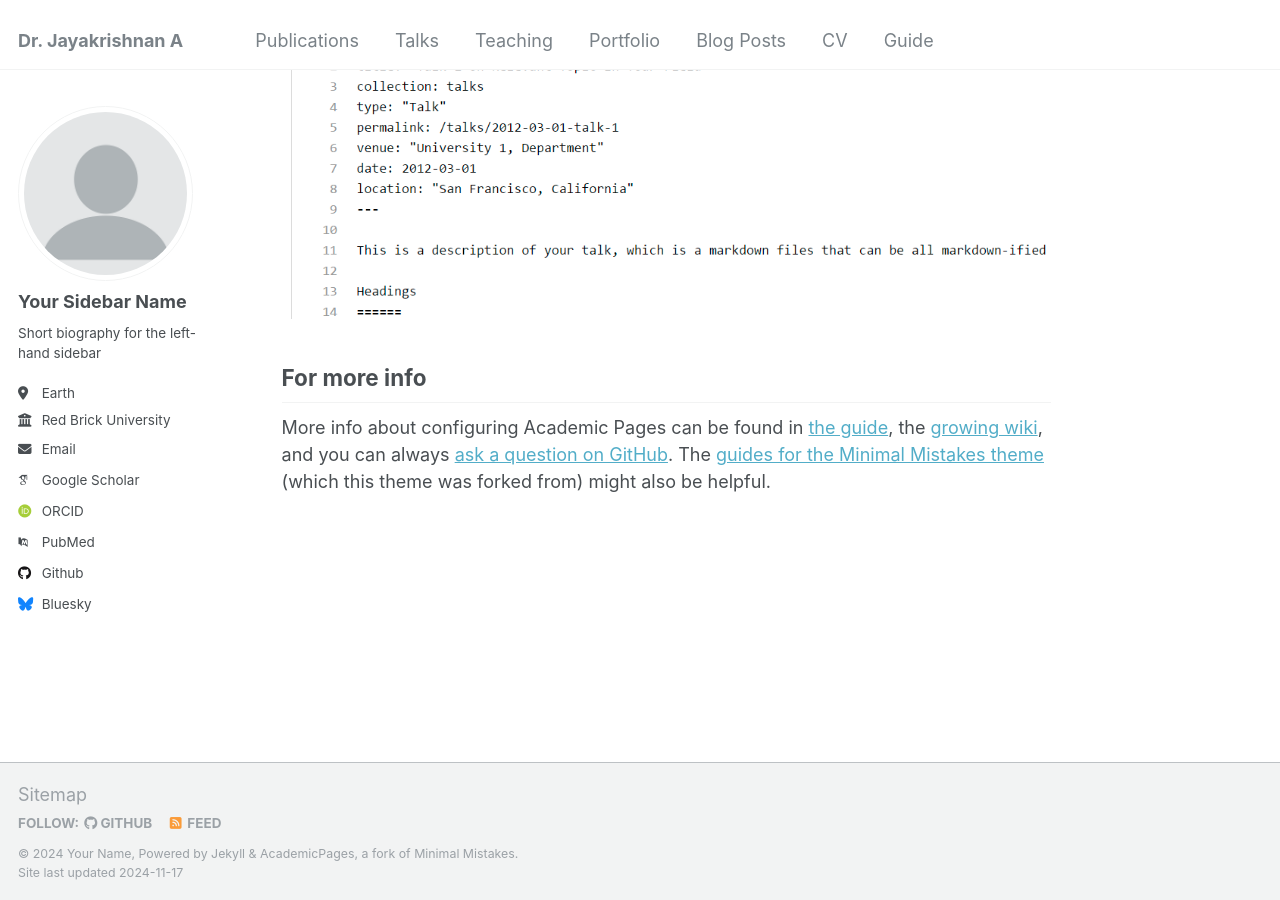
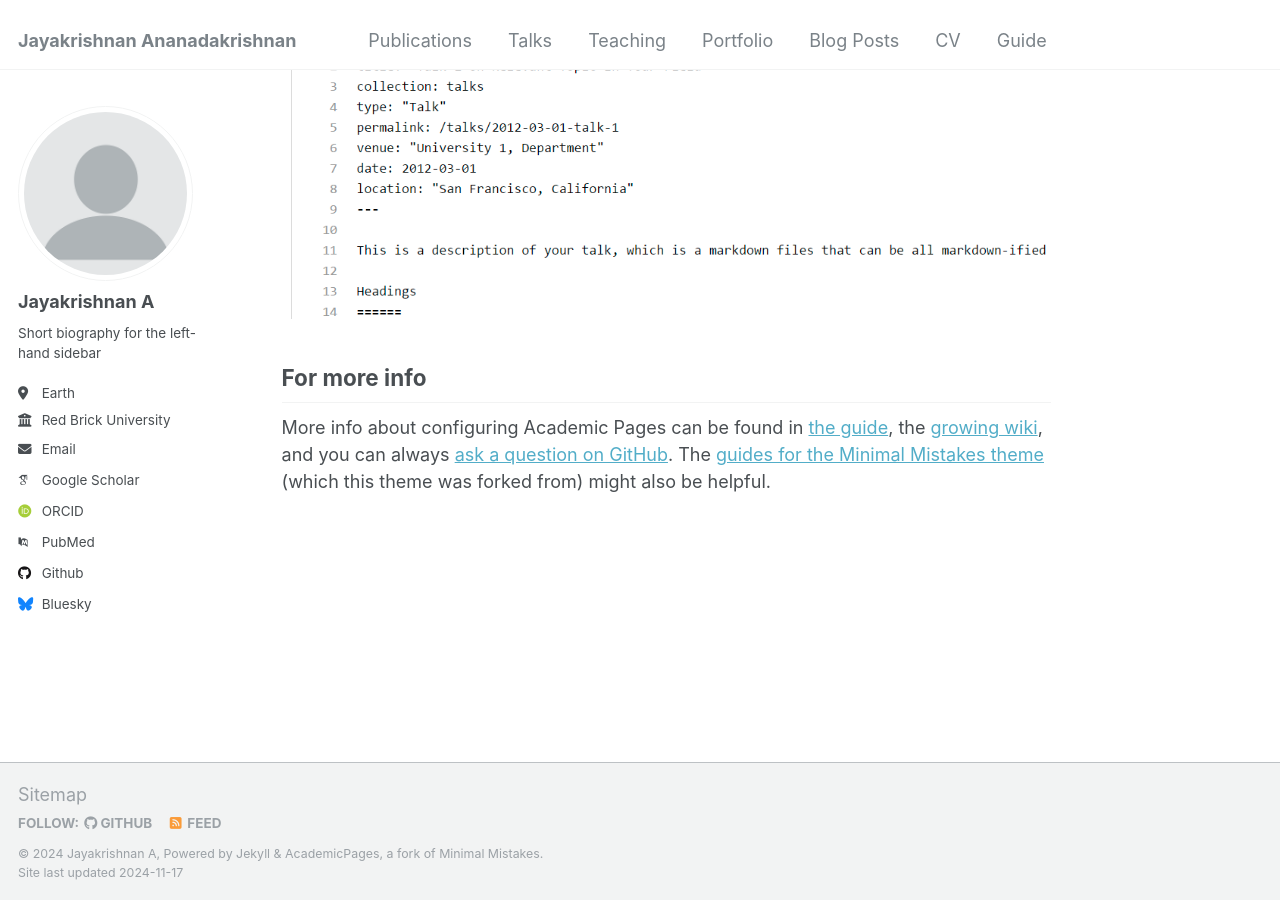
Before and after one commit to Jayakrishnan-A/jayakrishnan-a.github.io, a Jekyll site: the page built from _pages/about.md, in a window 1280 px wide and 900 px high, scrolled down 2643 px. Built offline with Jekyll 4.4.1, drawn with Linux system fonts in a browser that asks for light colours; some web fonts are replaced.

Commit message:
Update _config.yml

```diff
--- a/_config.yml
+++ b/_config.yml
@@ -8,13 +8,13 @@
 
 # Basic Site Settings
 locale                   : "en-US"
-title                    : "Dr. Jayakrishnan A"
+title                    : "Jayakrishnan Ananadakrishnan"
 title_separator          : "-"
-name                     : &name "Your Name"
+name                     : &name "Jayakrishnan A"
 description              : &description "personal description"
-url                      : https://academicpages.github.io # the base hostname & protocol for your site e.g. "https://[your GitHub username].github.io"
+url                      : https://jayakrishnan-a.github.io/ # the base hostname & protocol for your site e.g. "https://[your GitHub username].github.io"
 baseurl                  : "" # the subpath of your site, e.g. "/blog"
-repository               : "academicpages/academicpages.github.io"
+repository               : "Jayakrishnan-A/jayakrishnan-a.github.io"
 
 # Site Author - The following control what appear as part of the author content on the side bar.
 #               If a field is blank the icon and link will not appear, otherwise it will be shown.
@@ -22,7 +22,7 @@ repository               : "academicpages/academicpages.github.io"
 author:
   # Biographic information
   avatar           : "profile.png"
-  name             : "Your Sidebar Name"
+  name             : "Jayakrishnan A"
   pronouns         : # example: "she/her"
   bio              : "Short biography for the left-hand sidebar"
   location         : "Earth"
```
